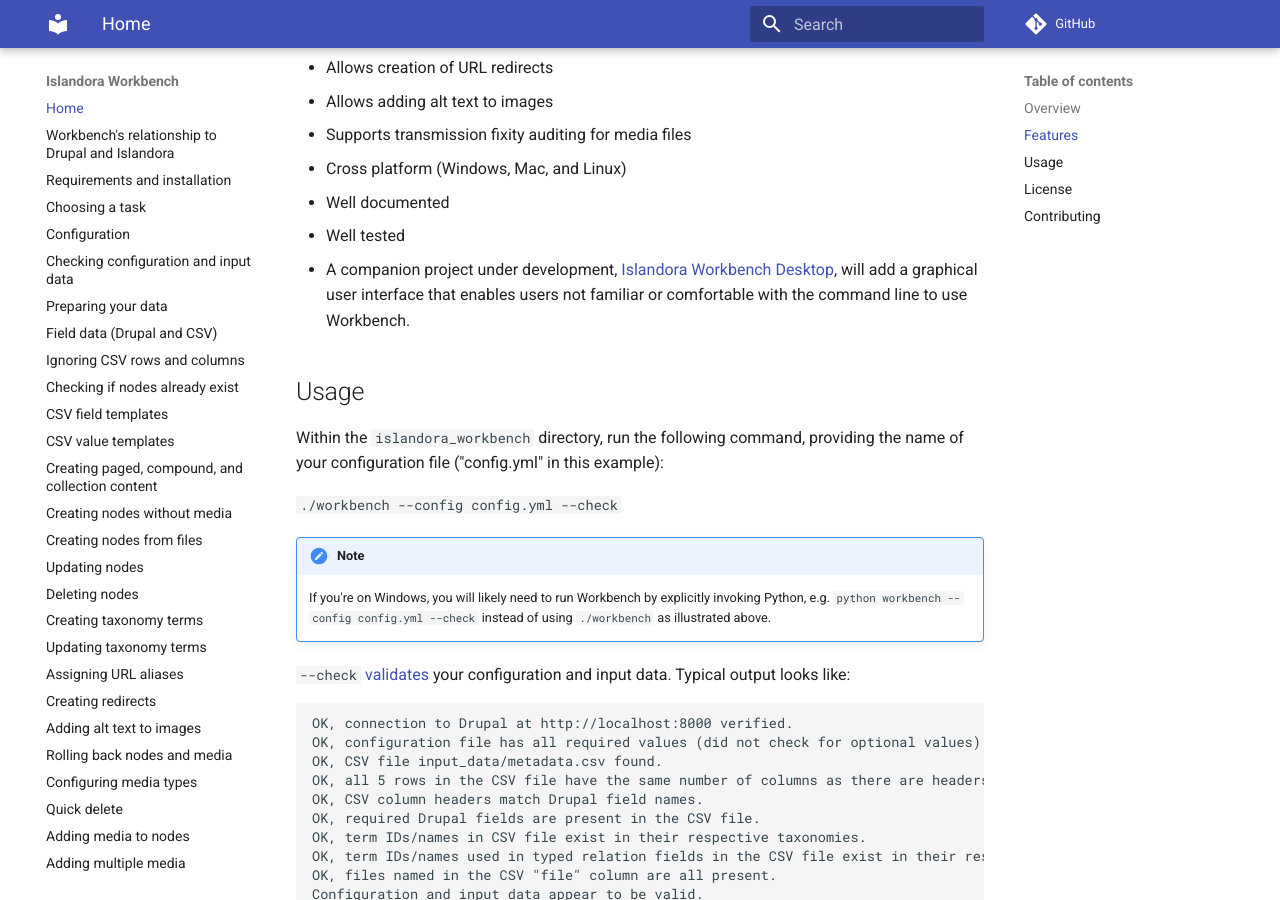
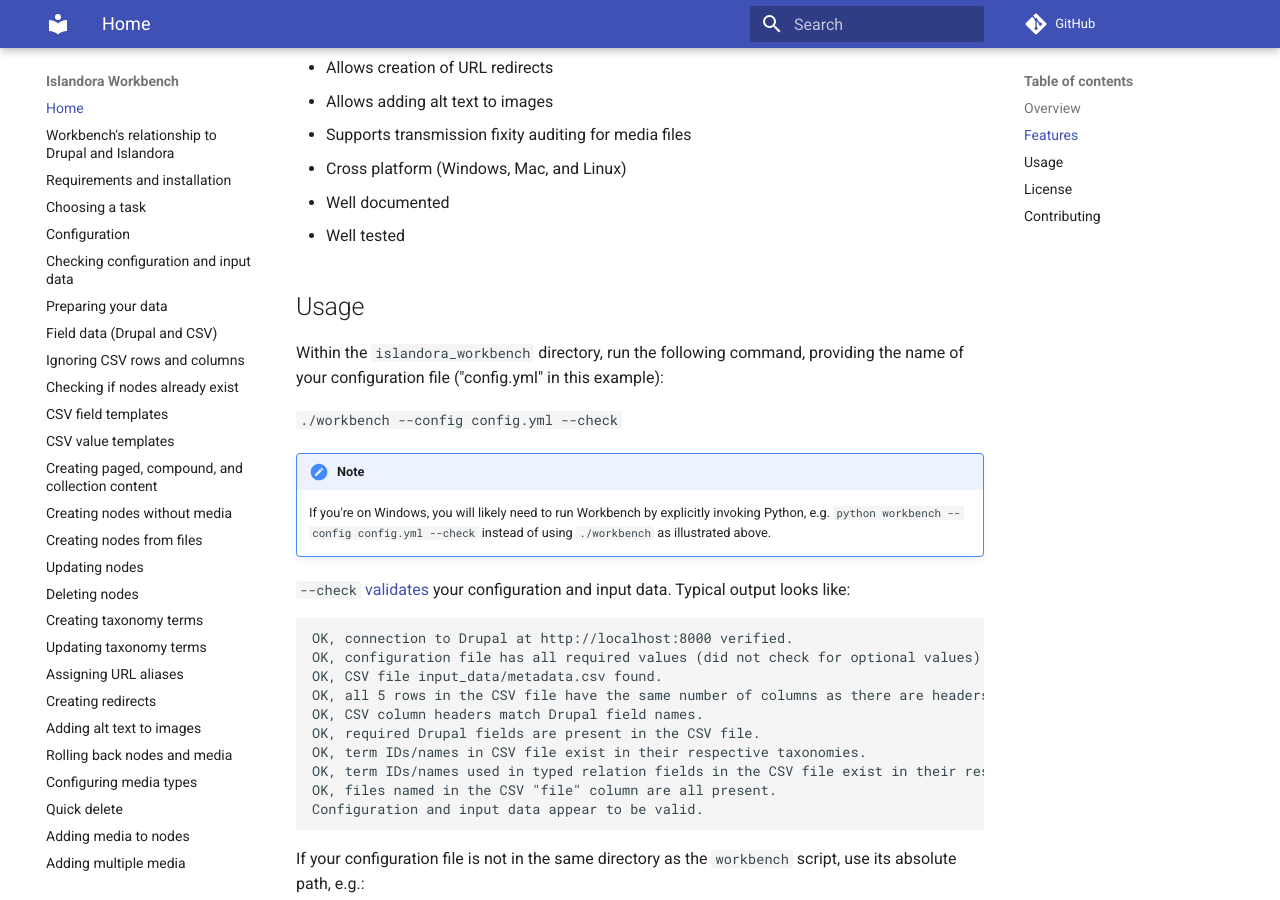
Before and after one commit to mjordan/islandora_workbench_docs, an MkDocs documentation site: the page built from docs/index.md, in a window 1280 px wide and 900 px high, scrolled down 967 px. Built offline with MkDocs 1.6.1 and Material for MkDocs 9.7.7, drawn with Linux system fonts in a browser that asks for light colours; comment, search, counter and statistics services are not loaded.

Commit message:
Updated index page.

```diff
--- a/docs/index.md
+++ b/docs/index.md
@@ -24,7 +24,6 @@
 * Cross platform (Windows, Mac, and Linux)
 * Well documented
 * Well tested
-* A companion project under development, [Islandora Workbench Desktop](https://github.com/mjordan/islandora_workbench_desktop), will add a graphical user interface that enables users not familiar or comfortable with the command line to use Workbench.
 
 ## Usage
 
```
